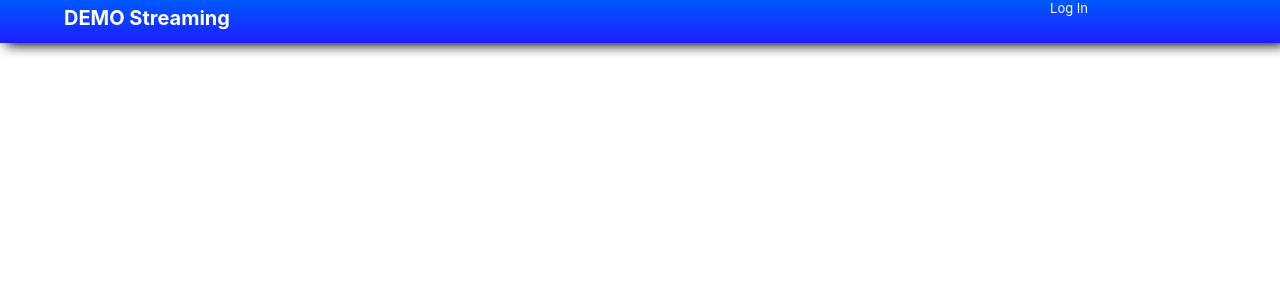
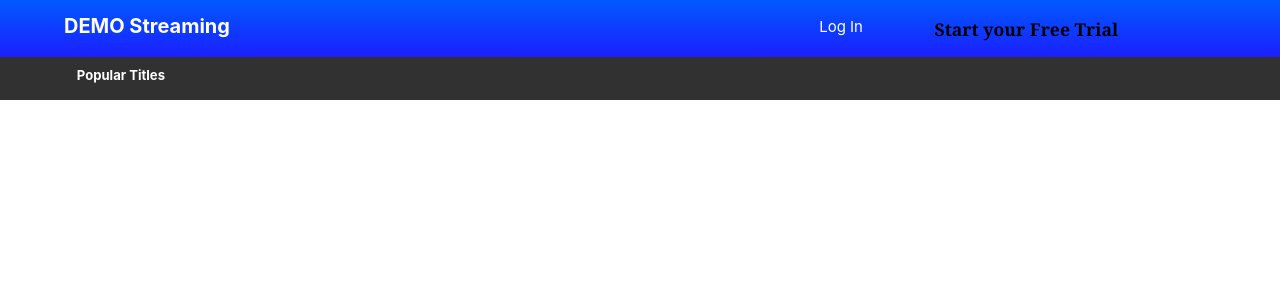
Before and after one commit to rexj8/MORR_assignment, a React (Create React App) app in the folder demo_streaming/: page / in a window 1280 px wide. Shown: the top 300 px of the page. Built offline with nearby package versions, Linux system fonts and the light colour scheme.

Commit message:
nav bar completed

```diff
--- a/demo_streaming/src/App.js
+++ b/demo_streaming/src/App.js
@@ -6,7 +6,7 @@ function App() {
   return (
     <div className="App">
       {/* <Logo/> */}
-      <Navbar />
+      <Navbar name="Titles"/>
     </div>
   );
 }
--- a/demo_streaming/src/Components/Navbar.css
+++ b/demo_streaming/src/Components/Navbar.css
@@ -1,22 +1,54 @@
 .navbar{
     background-image: linear-gradient(rgb(0, 89, 255) , rgb(29, 29, 255) );
-    height:2.7rem;
+    height:3.7rem;
     width:100%;
     position:absolute;
     top:0px;
-    box-shadow: 6px 2px 12px 0px;
+    /* box-shadow: 6px 2px 12px 0px; */
 }
 
 h1{
     position: absolute;
-    top:-7px;
+    top:1px;
     margin-left:5%;
     display: inline;
 }
 a{
-    font-size: 13px;
+    font-size: 15px;
     text-decoration: none;
     color:white;
+    margin-left:64%;
     position: absolute;
-    right:15%;
+    /* right:25%; */
+    top:17px;
+    display: inline;
 }
+.free-trial{
+    font-size: 1.1rem;
+    font-family: "Georgia", Times, serif;
+    text-decoration: none;
+    color:rgb(0, 0, 0);
+    font-weight:900;
+    position: relative;
+    right:-9%;
+    top:17px;
+    display: inline;
+}
+a:hover{
+    text-decoration: underline;
+}
+.page-info{
+    background-color: rgb(49, 49, 49);
+    color:white;
+    font-size: 0.7rem;;
+    height:2.7rem;
+    width:100%;
+    position:relative;
+    top:44px;
+    /* box-shadow: 6px 2px 12px 0px; */
+}
+h3{
+    position:relative;
+    top:10px;
+    margin-left:6%;
+}
--- a/demo_streaming/src/Components/Navbar.js
+++ b/demo_streaming/src/Components/Navbar.js
@@ -2,12 +2,21 @@ import React from "react";
 import './Navbar.css'
 
 class Navbar extends React.Component{
+    constructor(props) {
+        super(props);
+    }
     render(){
         return (
-            <div className="navbar">
-                <h1>DEMO Streaming</h1>
-                <a href="#">Log In</a>
-            </div>
+            <>
+                <div className="navbar">
+                    <h1>DEMO Streaming</h1>
+                    <a href="#">Log In</a>
+                    <a href="#" class="free-trial">Start your Free Trial</a>
+                </div>
+                <div className="page-info">
+                    <h3>Popular {this.props.name}</h3>
+                </div>
+            </>
         )
     }
 }
```
